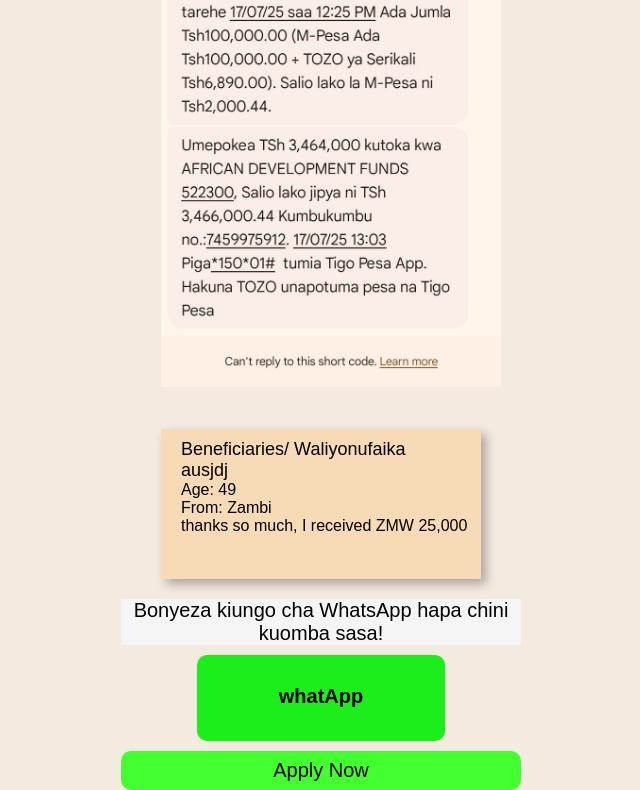
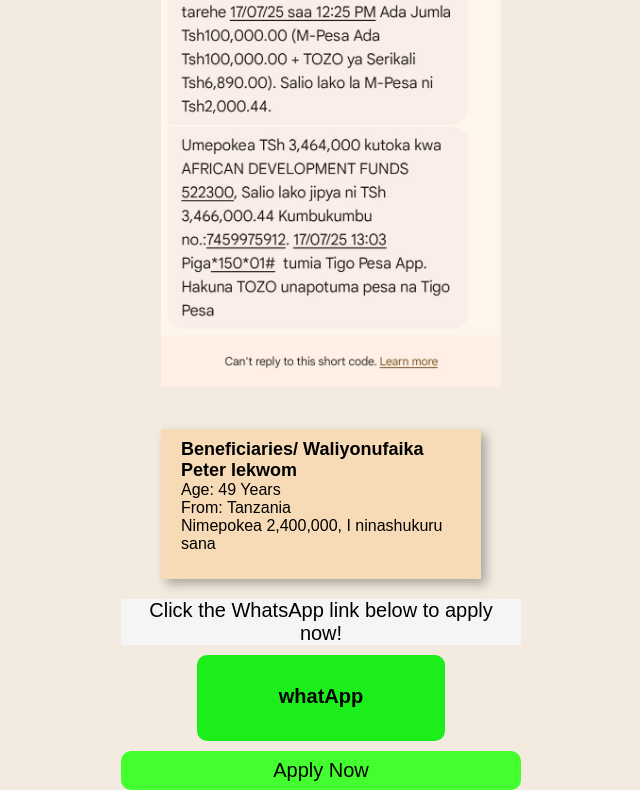
Before and after one commit to mikeokedev/African-Dev-t-Fund, a React (Create React App) app: page / in a window 1280 px wide. Shown: the part 829-1619 px from the top of the page, without its empty margins (319-959 px from the left). Built offline with nearby package versions, Linux system fonts and the light colour scheme.

Commit message:
new commit

```diff
--- a/src/App.js
+++ b/src/App.js
@@ -62,66 +62,70 @@
 
 const people = [
   {
-    name: "bened",
+    name: "Marry Choongo",
     age: 34,
-    country: "Congo",
-    message: "thanks so much, I received USD 500",
+    country: "zambia",
+    message: "I am so gratefull, I received ZMW 25,000",
     id: 1,
   },
   {
-    name: "ausjdj",
+    name: "Peter lekwom",
     age: 49,
-    country: "Zambi",
-    message: "thanks so much, I received ZMW 25,000",
+    country: "Tanzania",
+    message: "Nimepokea 2,400,000, I ninashukuru sana",
     id: 2,
   },
   {
-    name: "klkks",
-    age: 49,
-    country: "Zambi",
-    message: "thanks so much, I received ZMW 25,000",
+    name: "Gladies Nzima",
+    age: 42,
+    country: "kenya",
+    message: "Thanks so much guys, Ksh 55,000 is much",
     id: 3,
   },
   {
-    name: "poooas,",
-    age: 49,
-    country: "Zambi",
-    message: "thanks so much, I received ZMW 25,000",
+    name: "Boas indoren,",
+    age: 37,
+    country: "Congo",
+    message: "This is what we want in the society, Thanks",
     id: 4,
   },
   {
-    name: "cl;,s",
-    age: 49,
-    country: "Zambi",
-    message: "thanks so much, I received ZMW 25,000",
+    name: "Cleobus Matwau",
+    age: 31,
+    country: "Tanzania",
+    message:
+      "Naweza Anza biashara, Asante sana nimeshuru, tsh 2,000,000 mfukoni.",
     id: 5,
   },
   {
-    name: "poiu",
-    age: 49,
-    country: "Zambi",
-    message: "thanks so much, I received ZMW 25,000",
+    name: "Pius Chiloba",
+    age: 38,
+    country: "Zimbabwe",
+    message:
+      "USD 650 i am very thankfull for this coming through, apply if you haven't",
     id: 6,
   },
   {
-    name: "kkals",
-    age: 49,
-    country: "Zambi",
-    message: "thanks so much, I received ZMW 25,000",
+    name: "Ainamokisha Timothy",
+    age: 68,
+    country: "Uganda",
+    message:
+      " I received  1,825,000 ugx, this is very real, i did belive at first",
     id: 7,
   },
   {
-    name: "cnwl",
-    age: 49,
-    country: "Zambi",
-    message: "thanks so much, I received ZMW 25,000",
+    name: "Jane Ithuka",
+    age: 22,
+    country: "Kenya",
+    message: "My fellow kenyans apply for this money, i received 85,000",
     id: 8,
   },
   {
-    name: "vndk",
-    age: 49,
-    country: "Zambi",
-    message: "thanks so much, I received ZMW 25,000",
+    name: "Beatrice Namonga",
+    age: 53,
+    country: "Uganda",
+    message:
+      "I just received ugx 2,650,000, peolple should Aplly for this funds",
     id: 9,
   },
 ];
@@ -278,7 +282,7 @@
                     <div>
                       <h3>Beneficiaries/ Waliyonufaika </h3>
                       <h3>{person.name}</h3>
-                      <p>Age: {person.age}</p>
+                      <p>Age: {person.age} Years</p>
                       <p>From: {person.country}</p>
                       <p>{person.message}</p>
                     </div>
@@ -289,7 +293,11 @@
               </>
             </div>
             <div className="wwhatsapp">
-              <p>Bonyeza kiungo cha WhatsApp hapa chini kuomba sasa!</p>
+              {Kiswahili ? (
+                <p>Bonyeza kiungo cha WhatsApp hapa chini kuomba sasa!</p>
+              ) : (
+                <p>Click the WhatsApp link below to apply now!</p>
+              )}
               <a
                 href="https://api.whatsapp.com/send?phone=254735011774&text=Hello!%20I'd%20like%20your%20PROMOTION"
                 className="whatsapp"
--- a/src/index.css
+++ b/src/index.css
@@ -77,7 +77,7 @@
 
 .person h3 {
   font-size: 1.8rem;
-  font-weight: 540;
+  font-weight: 590;
 }
 
 .person p {
```
